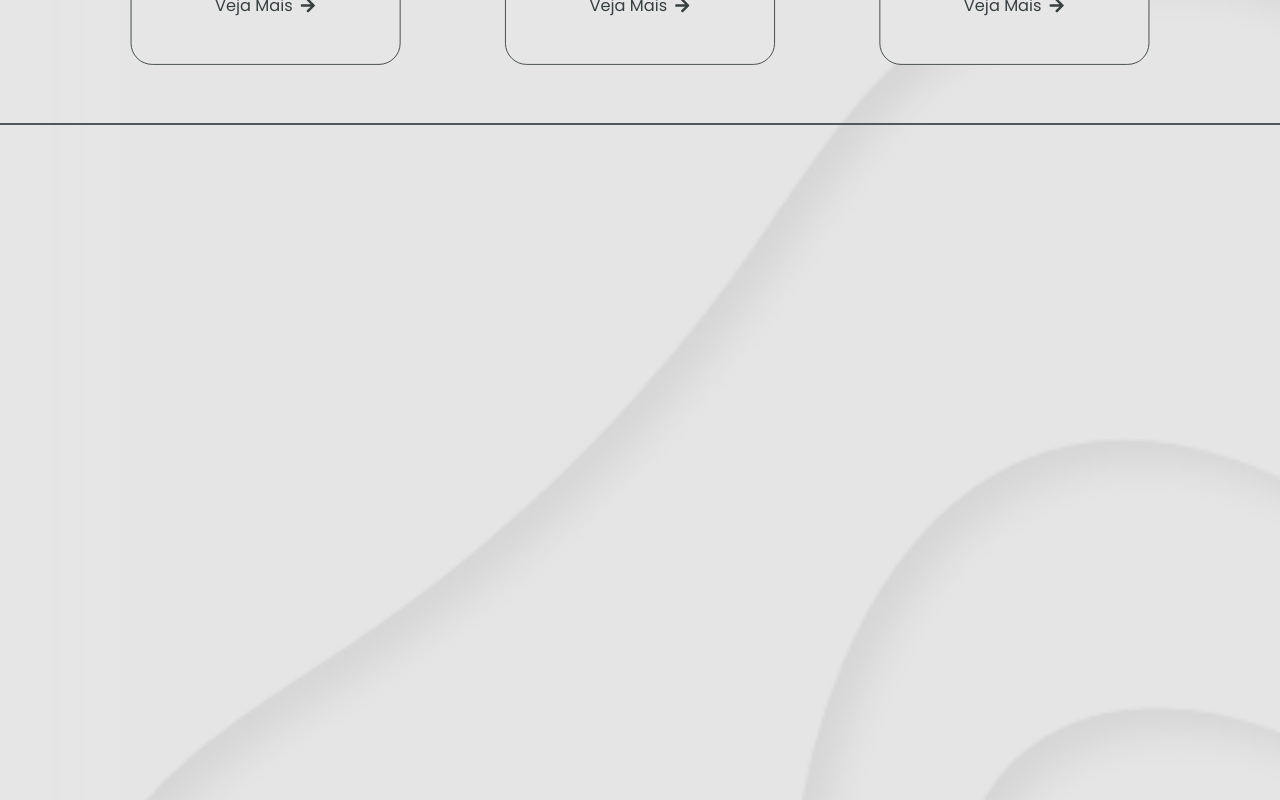
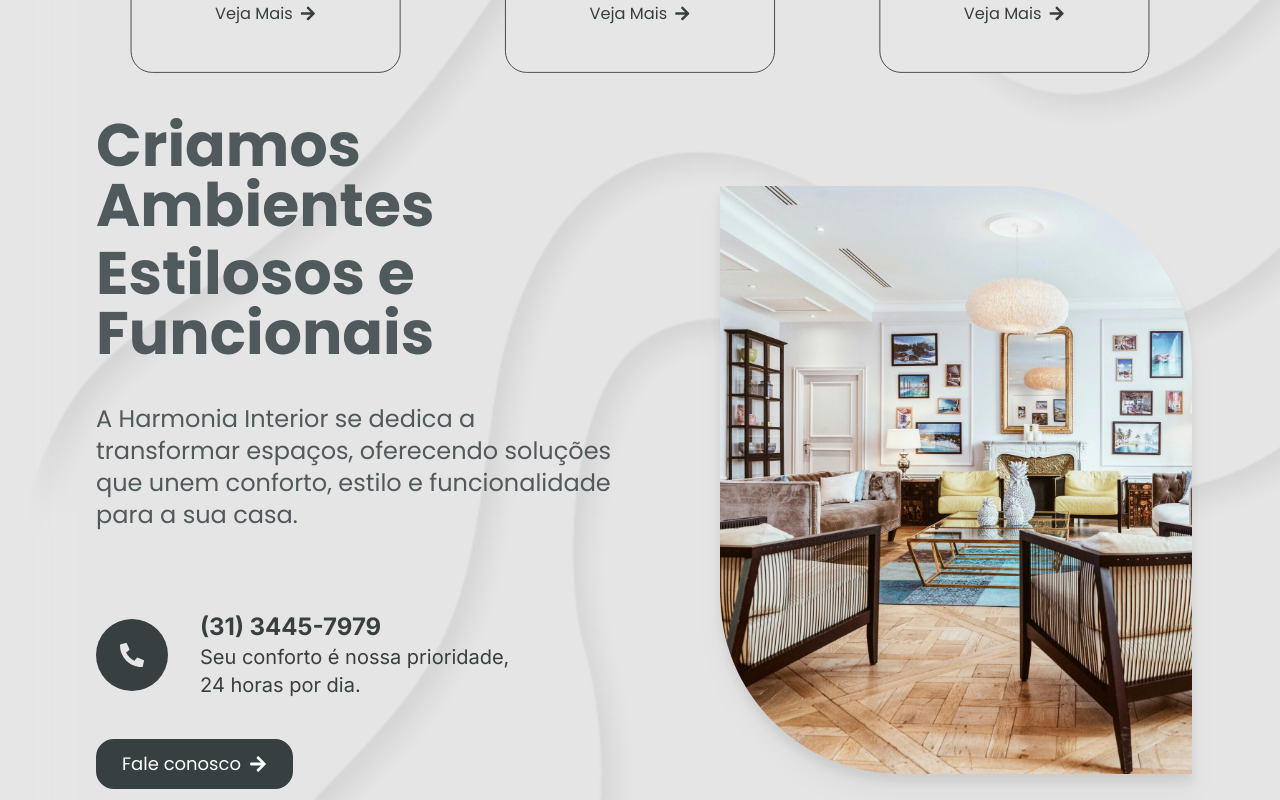
Before and after one commit to WillerLucoles/SiteHarmoniaInterior, a Next.js app: page / in a window 1280 px wide. Shown: the part 1320-2120 px from the top of the page. Built offline with nearby package versions, Linux system fonts and the light colour scheme.

Commit message:
About_Created
Criação do about;
Ajuste do media global - Width(1980xp);
Aumento das fonts no toggle.

```diff
--- /dev/null
+++ b/src/app/Components/about.tsx
@@ -0,0 +1,58 @@
+import Image from "next/image";
+import { FaArrowRight, FaPhoneAlt } from "react-icons/fa";
+
+export default function About() {
+  return (
+    <section className="max-w-[1980px] mx-auto flex flex-col-reverse sm:flex-row px-4 sm:px-8 md:px-6 lg:px-20 items-center">
+      {/* Texto */}
+      <div className="w-full sm:w-[50%] h-full flex items-center justify-center p-4">
+        <div className="hero__text w-full flex flex-col items-start justify-center text-left lg:-mt-10">
+          <h1 className="text-4xl md:text-6xl font-poppins font-semibold mb-2">
+            Criamos Ambientes
+          </h1>
+          <h1 className="text-4xl md:text-6xl font-poppins font-semibold mb-2 md:mb-10">
+            Estilosos e Funcionais
+          </h1>
+          <h2 className="text-xl md:text-2xl font-poppins font-light mb-4 md:mb-20 max-w-[700px]">
+            A Harmonia Interior se dedica a transformar espaços, oferecendo soluções que unem conforto, estilo e funcionalidade para a sua casa.
+          </h2>
+          <div className="flex items-center mb-4 md:mb-10 pr-11">
+            <div className="p-6 rounded-full bg-darkgray">
+              <FaPhoneAlt className="text-lightgray text-2xl" />
+            </div>
+            <div className="ml-8">
+              <p className="text-darkgray font-bold text-2xl">
+                (31) 3445-7979
+              </p>
+              <p className="text-darkgray text-xl">
+                Seu conforto é nossa prioridade,
+              </p>
+              <p className="text-darkgray text-xl">
+                24 horas por dia.
+              </p>
+            </div>
+          </div>
+          <button className="btn btn-primary font-poppins font-medium mb-4 lg:text-lg lg:px-6 lg:py-3">
+            Fale conosco <FaArrowRight />
+          </button>
+        </div>
+      </div>
+      {/* Imagem */}
+      <div className="relative w-full sm:w-[50%] rounded-bl-[180px] rounded-tr-[180px] overflow-hidden flex items-center justify-center drop-shadow-xl">
+        <div className="w-full h-full p-2 sm:pl-8 md:pl-6 lg:pl-20">
+          <Image
+            src="/about/About_Background.jpg"
+            alt="Kitchen"
+            layout="responsive"
+            width={600}
+            height={375}
+            objectFit="cover"
+            className="rounded-bl-[180px] rounded-tr-[180px]"
+            quality={100}
+            priority={true}
+          />
+        </div>
+      </div>
+    </section>
+  );
+}
--- a/src/app/Components/header.tsx
+++ b/src/app/Components/header.tsx
@@ -11,8 +11,8 @@ export default function Header() {
   };
 
   return (
-    <header className="fixed top-0 left-0 w-full z-30 bg-lightgray">
-      <div className="mx-auto flex justify-between items-center h-[90px] px-5 lg:px-14 shadow-xl">
+    <header className="fixed top-0 left-0 right-0 w-full z-30 bg-lightgray shadow-xl">
+      <div className="max-w-[1980px] m-auto mx-auto flex justify-between items-center h-[90px] px-5 lg:px-14 ">
         {/* Logo à esquerda */}
         <div className="relative w-[200px] h-[70px]">
           <Image
@@ -42,7 +42,7 @@ export default function Header() {
             <li>
               <a
                 href="#"
-                className="font-inter block py-2 lg:py-0 text-lg font-semibold text-darkgray hover:text-mediumgray transition-colors"
+                className="font-inter block py-2 lg:py-0 lg:text-lg text-lg font-semibold text-darkgray hover:text-mediumgray transition-colors"
               >
                 Home
               </a>
@@ -50,7 +50,7 @@ export default function Header() {
             <li>
               <a
                 href="#"
-                className="font-inter block py-2 lg:py-0 text-lg font-semibold text-darkgray hover:text-mediumgray transition-colors"
+                className="font-inter block py-2 lg:py-0 lg:text-lg text-lg font-semibold text-darkgray hover:text-mediumgray transition-colors"
               >
                 Sobre nós
               </a>
@@ -58,7 +58,7 @@ export default function Header() {
             <li>
               <a
                 href="#"
-                className="font-inter block py-2 lg:py-0 text-lg font-semibold text-darkgray hover:text-mediumgray transition-colors"
+                className="font-inter block py-2 lg:py-0 lg:text-lg text-lg font-semibold text-darkgray hover:text-mediumgray transition-colors"
               >
                 Depoimentos
               </a>
@@ -66,7 +66,7 @@ export default function Header() {
             <li>
               <a
                 href="#"
-                className="font-inter block py-2 lg:py-0 text-lg font-semibold text-darkgray hover:text-mediumgray transition-colors"
+                className="font-inter block py-2 lg:py-0 lg:text-lg text-lg font-semibold text-darkgray hover:text-mediumgray transition-colors"
               >
                 Nossos Projetos
               </a>
@@ -74,7 +74,7 @@ export default function Header() {
             <li>
               <a
                 href="#"
-                className="font-inter block py-2 lg:py-0 text-lg font-semibold  text-darkgray hover:text-mediumgray transition-colors"
+                className="font-inter block py-2 lg:py-0 lg:text-lg text-lg font-semibold  text-darkgray hover:text-mediumgray transition-colors"
               >
                 Notícias
               </a>
@@ -82,7 +82,7 @@ export default function Header() {
             <li>
               <a
                 href="#"
-                className="font-inter block py-2 lg:py-0 text-lg font-semibold  text-darkgray hover:text-mediumgray transition-colors"
+                className="font-inter block py-2 lg:py-0 lg:text-lg text-lg font-semibold  text-darkgray hover:text-mediumgray transition-colors"
               >
                 Contato
               </a>
--- a/src/app/Components/hero.tsx
+++ b/src/app/Components/hero.tsx
@@ -23,7 +23,7 @@ export default function Hero() {
   }, []);
 
   return (
-    <section className="flex flex-col sm:flex-row h-[1000px] xl:rounded-bl-[290px] bg-hero bg-cover">
+    <section className="max-w-[1980px] m-auto flex flex-col sm:flex-row h-[1000px] xl:rounded-bl-[290px]">
       {/* Texto - 50% */}
       <div className="w-full sm:w-[50%] h-full flex items-center justify-center">
         <div className="hero__text w-full flex flex-col items-start justify-start text-left px-4 sm:px-8 md:pl-6 lg:pl-20">
--- a/src/app/Components/steps.tsx
+++ b/src/app/Components/steps.tsx
@@ -5,7 +5,7 @@ import { FaRegChartBar } from "react-icons/fa";
 
 export default function Steps() {
   return (
-    <section className="flex justify-center px-[20px] py-10 border-b-2 border-mediumgray">
+    <section className="flex justify-center items-center px-[20px] py-12">
       <div className="m-auto max-w-[1200px] w-full">
         <div className="grid grid-cols-1 gap-12 xl:grid-cols-3 scale-90">
           <div className="steps__step text-center bg-lightgray border border-darkgray rounded-3xl p-6 flex flex-col justify-center items-center max-w-[300px] mx-auto hover:shadow-xl transition-all duration-300">
--- a/src/app/page.tsx
+++ b/src/app/page.tsx
@@ -1,3 +1,4 @@
+import About from "./Components/about";
 import Header from "./Components/header";
 import Hero from "./Components/hero";
 import Steps from "./Components/steps";
@@ -8,10 +9,13 @@ export default function Home() {
   return (
       <main className="overflow-hidden">
         <Header />
+        <div className="bg-hero bg-cover">
         <Hero />
+        </div>
         <div className="bg-hero bg-cover">
           <Steps />
-          <div className="h-[3000px]"></div>
+          <About />
+          <div className="h-[1000px]"></div>
         </div>
 
 
```
Also changed, not shown: public/about/About_Background.jpg (added).
